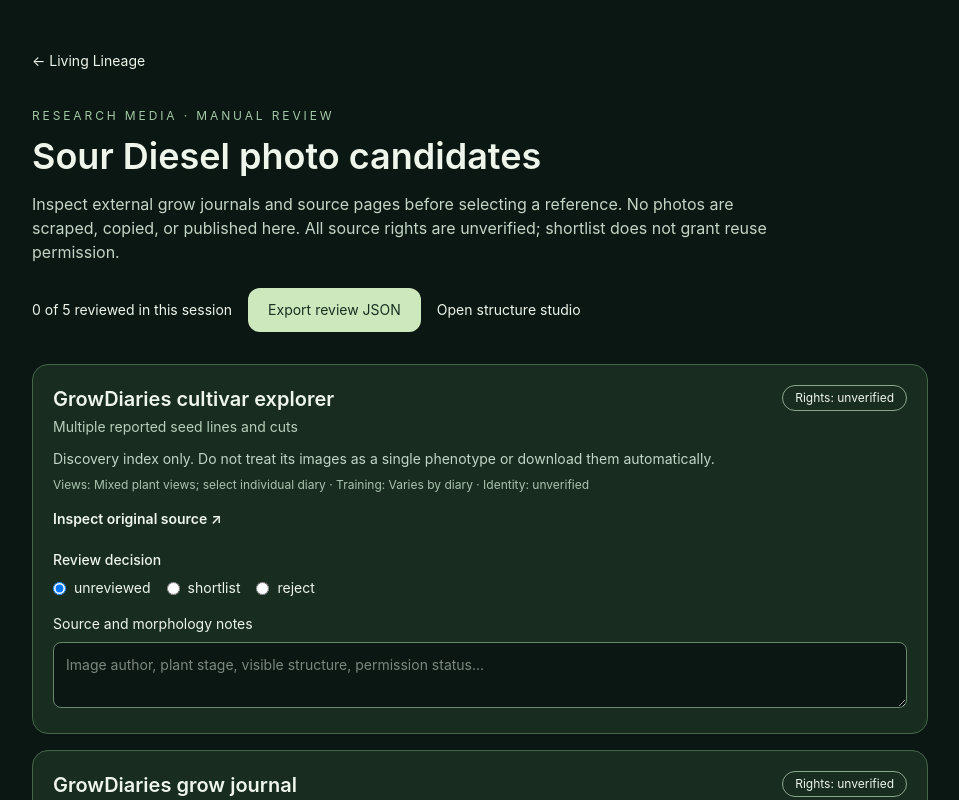
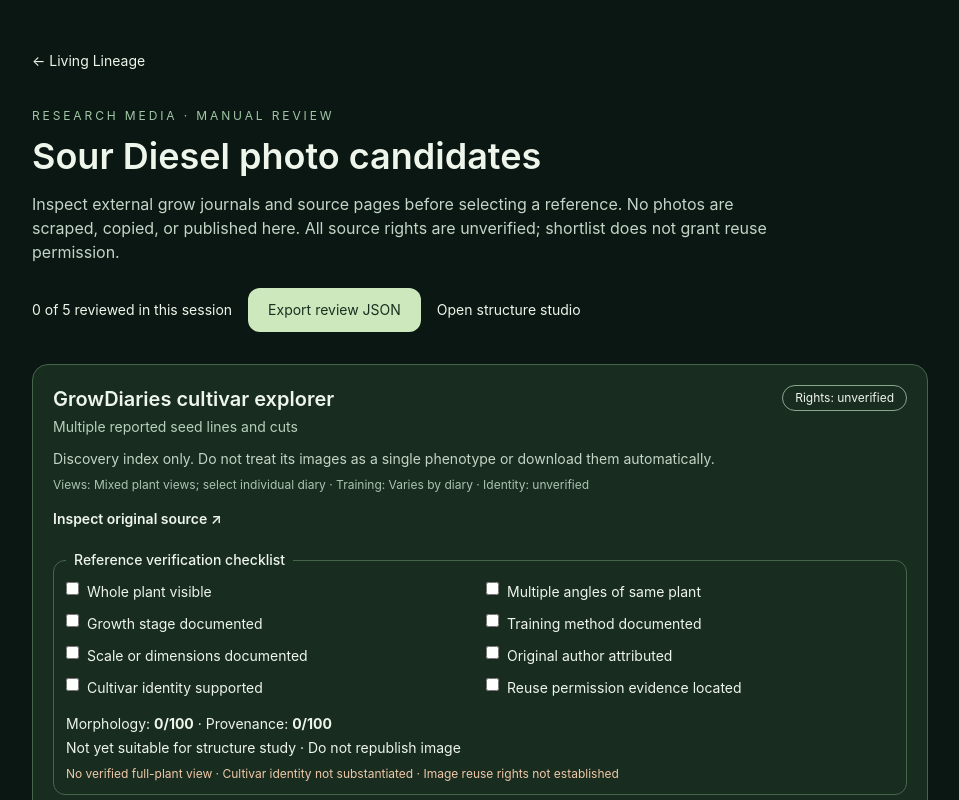
Before and after one commit to diamondmind88/Cannagraph, a Next.js app: page /living-lineage/media-review in a window 1280 px wide. Shown: the top 800 px of the page, without its empty margins (160-1119 px from the left). Built offline with nearby package versions, Linux system fonts and the light colour scheme.

Commit message:
Wire media reference scoring and verification checklist into review UI

```diff
--- a/src/app/living-lineage/media-review/page.tsx
+++ b/src/app/living-lineage/media-review/page.tsx
@@ -3,12 +3,25 @@
 import Link from "next/link";
 import { useState } from "react";
 import { sourDieselMediaCandidates } from "@/lib/living-lineage/media-candidates";
+import { evaluateReference, type ReviewResult } from "@/lib/living-lineage/reference-evaluation";
 
 type Decision = "unreviewed" | "shortlist" | "reject";
+const checks: { key: keyof ReviewResult; label: string }[] = [
+  { key: "wholePlantVisible", label: "Whole plant visible" },
+  { key: "multipleAngles", label: "Multiple angles of same plant" },
+  { key: "growthStageKnown", label: "Growth stage documented" },
+  { key: "trainingKnown", label: "Training method documented" },
+  { key: "scaleKnown", label: "Scale or dimensions documented" },
+  { key: "sourceAttributed", label: "Original author attributed" },
+  { key: "identityEvidence", label: "Cultivar identity supported" },
+  { key: "reusePermission", label: "Reuse permission evidence located" }
+];
+const emptyReview: ReviewResult = { wholePlantVisible:false, multipleAngles:false, growthStageKnown:false, trainingKnown:false, scaleKnown:false, sourceAttributed:false, identityEvidence:false, reusePermission:false };
 
 export default function MediaReviewPage() {
   const [decisions, setDecisions] = useState<Record<string, Decision>>({});
   const [notes, setNotes] = useState<Record<string, string>>({});
+  const [reviews, setReviews] = useState<Record<string, ReviewResult>>({});
   const reviewed = Object.values(decisions).filter(x => x !== "unreviewed").length;
   function exportReview() {
     const payload = {
@@ -18,7 +31,8 @@ export default function MediaReviewPage() {
       records: sourDieselMediaCandidates.map(c => ({
         id: c.id, sourcePage: c.sourcePage, reportedLine: c.reportedLine,
         rights: c.rights, identity: c.identity,
-        decision: decisions[c.id] ?? "unreviewed", reviewerNotes: notes[c.id] ?? ""
+        decision: decisions[c.id] ?? "unreviewed", reviewerNotes: notes[c.id] ?? "",
+        checks: reviews[c.id] ?? emptyReview, evaluation: evaluateReference(c, reviews[c.id] ?? emptyReview)
       }))
     };
     const url = URL.createObjectURL(new Blob([JSON.stringify(payload, null, 2)], { type: "application/json" }));
@@ -45,6 +59,10 @@ export default function MediaReviewPage() {
           <p className="mt-3 text-sm text-[#c3d5c6]">{c.notes}</p>
           <p className="mt-2 text-xs text-[#aac3af]">Views: {c.view} · Training: {c.training} · Identity: {c.identity}</p>
           <a href={c.sourcePage} target="_blank" rel="noopener noreferrer" className="mt-4 inline-block text-sm font-semibold text-[#d0e8c5] underline">Inspect original source ↗</a>
+          <fieldset className="mt-5 rounded-xl border border-[#46664b] p-3"><legend className="px-2 text-sm font-medium">Reference verification checklist</legend>
+            <div className="grid gap-3 sm:grid-cols-2">{checks.map(item => <label key={item.key} className="flex items-start gap-2 text-sm"><input type="checkbox" checked={(reviews[c.id] ?? emptyReview)[item.key]} onChange={e => setReviews(prev => ({ ...prev, [c.id]: { ...(prev[c.id] ?? emptyReview), [item.key]: e.target.checked } }))} /><span>{item.label}</span></label>)}</div>
+            {(() => { const score = evaluateReference(c, reviews[c.id] ?? emptyReview); return <div className="mt-4 text-sm" aria-live="polite"><p>Morphology: <strong>{score.morphologyScore}/100</strong> · Provenance: <strong>{score.provenanceScore}/100</strong></p><p className="mt-1">{score.suitableForStructure ? "Suitable for structure study" : "Not yet suitable for structure study"} · {score.canPublishImage ? "Publication rights reviewed" : "Do not republish image"}</p>{score.warnings.length > 0 && <p className="mt-2 text-xs text-[#f0c8a7]">{score.warnings.join(" · ")}</p>}</div>; })()}
+          </fieldset>
           <fieldset className="mt-5">
             <legend className="text-sm font-medium">Review decision</legend>
             <div className="mt-2 flex flex-wrap gap-4">{(["unreviewed","shortlist","reject"] as const).map(choice => <label key={choice} className="flex items-center gap-2 text-sm"><input type="radio" name={c.id} checked={(decisions[c.id] ?? "unreviewed") === choice} onChange={()=>setDecisions(prev=>({...prev,[c.id]:choice}))} />{choice}</label>)}</div>
```
